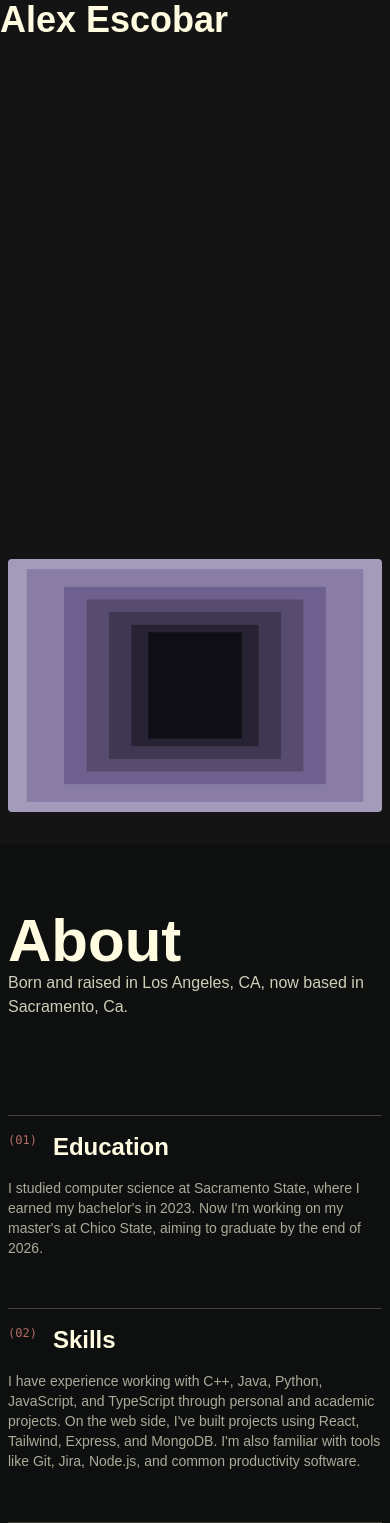
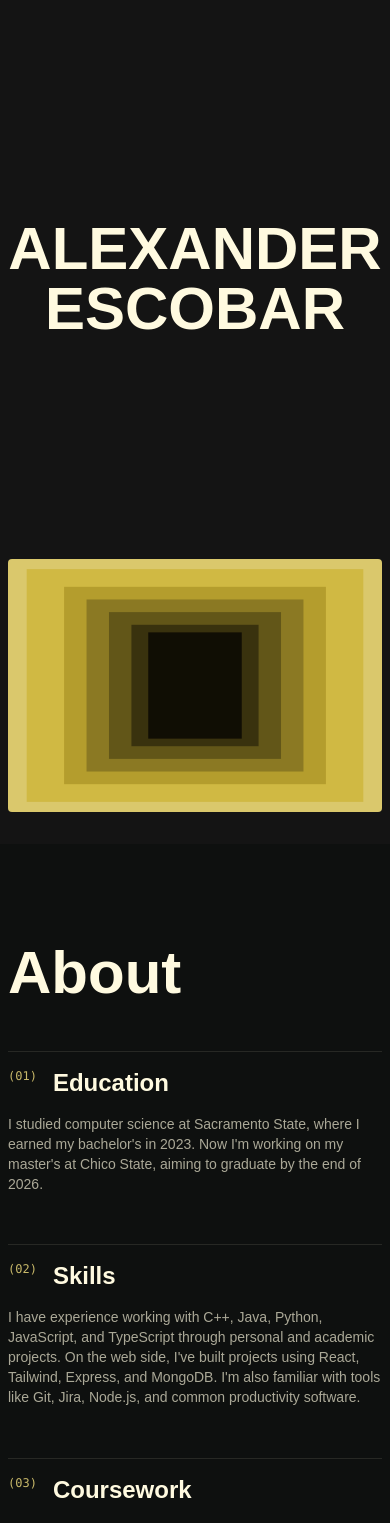
Before and after one commit to alex-escobar-h/portfolio, a Next.js app: page / in a window 390 px wide. Shown: the top 1523 px of the page. Built offline with nearby package versions, Linux system fonts and the light colour scheme; a web font is replaced by a local one.

Commit message:
modify accent colors

```diff
--- a/app/globals.css
+++ b/app/globals.css
@@ -1,16 +1,16 @@
 @import "tailwindcss";
 :root {
   /* Colors */
-  --black-1: #141414;
+  --black-1: hsl(0, 0%, 8%);
   --black-2: #0e100f;
   --black-3: hsl(0, 0%, 40%);
   --green-1: #4f7d73;
-  --white-1: #fffce1;
+  --white-1: hsl(50, 100%, 94%);
   --white-2: hsl(210, 17%, 89%);
   --white-3: hsl(210, 17%, 80%);
 
-  --gold-1: hsl(45, 100%, 68%);
-  --red-1: #df817a;
+  --red-1: hsl(4, 61%, 68%);
+  --yellow-1: hsl(50, 90%, 74%);
 
   /* Theme variables */
 
@@ -20,7 +20,7 @@
   --base-content-100: var(--white-1);
   --base-content-200: var(--white-2);
   --base-content-300: var(--white-3);
-  --accent: var(--red-1);
+  --accent: var(--yellow-1);
 }
 
 [data-theme="dark"] {
@@ -30,7 +30,7 @@
   --base-content-100: var(--black-1);
   --base-content-200: var(--black-2);
   --base-content-300: var(--black-3);
-  --accent: var(--red-1);
+  --accent: var(--yellow-1);
 }
 
 @theme {
@@ -81,8 +81,8 @@ html {
   }
 
   .py-section {
-    padding-top: clamp(4rem, 2.3529rem + 7.5294vw, 8rem);
-    padding-bottom: clamp(2rem, 1.1765rem + 3.7647vw, 4rem);
+    padding-top: clamp(6rem, 4.3529rem + 7.5294vw, 10rem);
+    padding-bottom: clamp(4rem, 2.3529rem + 7.5294vw, 8rem);
   }
 }
 
--- a/components/Hero.tsx
+++ b/components/Hero.tsx
@@ -3,9 +3,10 @@ import NestedRectanglesCanvas from "./canvas/NestedRectangles";
 export default function Hero() {
   return (
     <section className='hero h-screen flex flex-col justify-between'>
-      <div>
-        <h1 className='text-4xl font-bold'>Alex Escobar</h1>
-      </div>
+      <h1 className='font-bold flex flex-col justify-center items-center flex-1 text-6xl md:text-7xl lg:text-9xl'>
+        <div>ALEXANDER</div> <div>ESCOBAR</div>
+      </h1>
+
       <div className='pb-8'>
         <div className='px-2'>
           <div
--- a/components/about/About.tsx
+++ b/components/about/About.tsx
@@ -7,11 +7,8 @@ export default function About() {
       className='py-section bg-base-200'
     >
       <div className='container mx-auto px-2'>
-        <div className='mb-24'>
+        <div className='mb-12'>
           <h2 className='text-6xl font-semibold'>About</h2>
-          <p className='text-base-content-100/80'>
-            Born and raised in Los Angeles, CA, now based in Sacramento, Ca.
-          </p>
         </div>
         <BioLayout bioList={BIO_LIST} />
       </div>
--- a/components/about/BioItem.tsx
+++ b/components/about/BioItem.tsx
@@ -5,7 +5,7 @@ export default function BioItem({ id, title, content }: Bio) {
   return (
     <article className='flex flex-col gap-4 md:grid md:grid-cols-12'>
       {/* HR Start ----------------------- */}
-      <hr className='md:col-span-full opacity-20' />
+      <hr className='md:col-span-full opacity-10' />
       {/* HR End ------------------------- */}
 
       {/* Header Start ------------------- */}
--- a/components/canvas/NestedRectangles.tsx
+++ b/components/canvas/NestedRectangles.tsx
@@ -3,25 +3,34 @@ import { useEffect, useRef } from "react";
 
 const colorPalettes = [
   [
-    "hsl(258, 19%, 67%)",
-    "hsl(258, 19%, 57%)",
-    "hsl(258, 19%, 47%)",
-    "hsl(258, 19%, 37%)",
-    "hsl(258, 19%, 27%)",
-    "hsl(258, 19%, 17%)",
-    "hsl(258, 19%, 7%)",
-  ],
-  [
-    "hsl(228, 19%, 67%)",
-    "hsl(228, 19%, 57%)",
-    "hsl(228, 19%, 47%)",
-    "hsl(228, 19%, 37%)",
-    "hsl(228, 19%, 27%)",
-    "hsl(228, 19%, 17%)",
-    "hsl(228, 19%, 7%)",
+    "hsl(50, 60%, 64%)",
+    "hsl(50, 60%, 54%)",
+    "hsl(50, 60%, 44%)",
+    "hsl(50, 60%, 34%)",
+    "hsl(50, 60%, 24%)",
+    "hsl(50, 60%, 14%)",
+    "hsl(50, 60%, 4%)",
   ],
 ];
 // const colorPalettes = [
+//   [
+//     "hsl(258, 19%, 67%)",
+//     "hsl(258, 19%, 57%)",
+//     "hsl(258, 19%, 47%)",
+//     "hsl(258, 19%, 37%)",
+//     "hsl(258, 19%, 27%)",
+//     "hsl(258, 19%, 17%)",
+//     "hsl(258, 19%, 7%)",
+//   ],
+//   [
+//     "hsl(228, 19%, 67%)",
+//     "hsl(228, 19%, 57%)",
+//     "hsl(228, 19%, 47%)",
+//     "hsl(228, 19%, 37%)",
+//     "hsl(228, 19%, 27%)",
+//     "hsl(228, 19%, 17%)",
+//     "hsl(228, 19%, 7%)",
+//   ],
 //   ["#a27ea1", "#8e6f8d", "#7a5f79", "#664f65", "#513f50", "#3d2f3c", "#292028"],
 //   [
 //     "hsl(34, 64%, 68%)",
--- a/components/project/Project.tsx
+++ b/components/project/Project.tsx
@@ -8,7 +8,7 @@ export default function Project() {
       className='py-section'
     >
       <div className='container mx-auto px-2'>
-        <h2 className='text-6xl font-semibold mb-24'>Projects</h2>
+        <h2 className='text-6xl font-semibold mb-12'>Projects</h2>
         <ShowcaseLayout showcaseList={SHOWCASE_LIST} />
       </div>
     </section>
```
